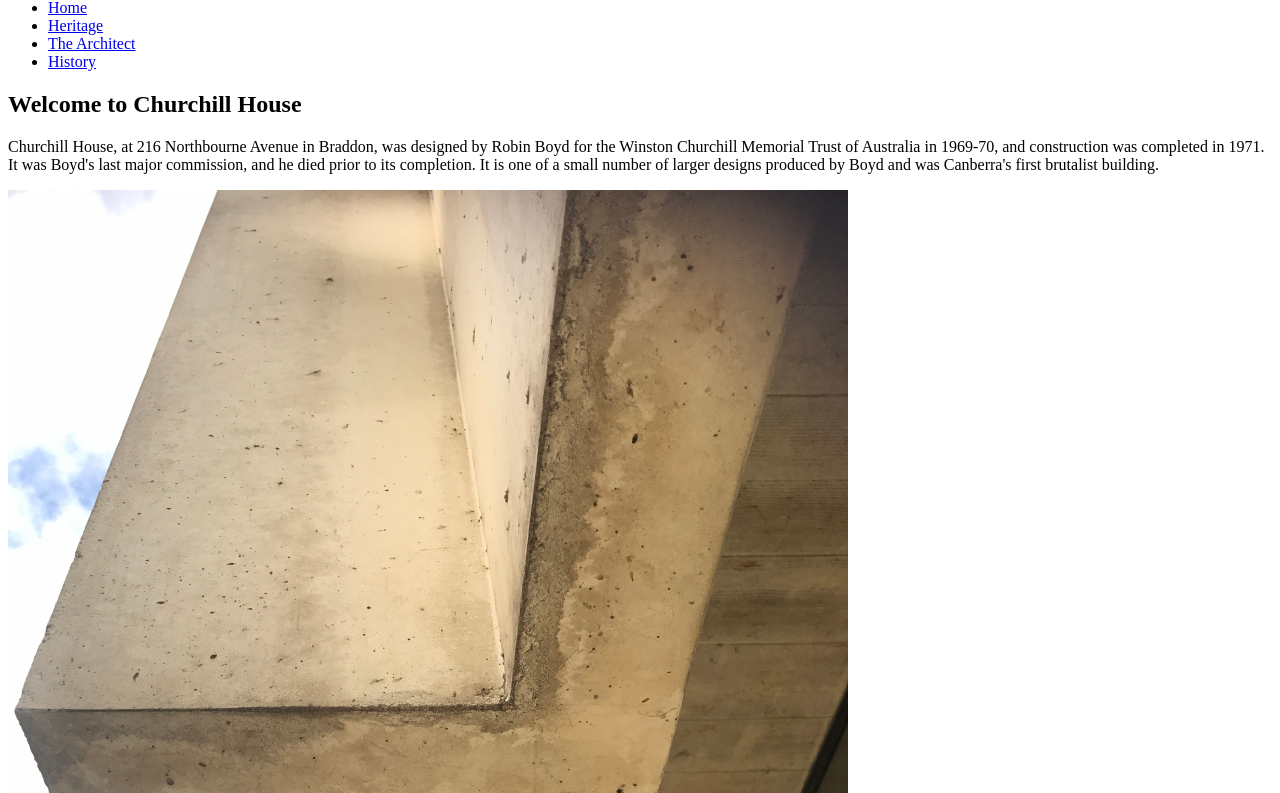
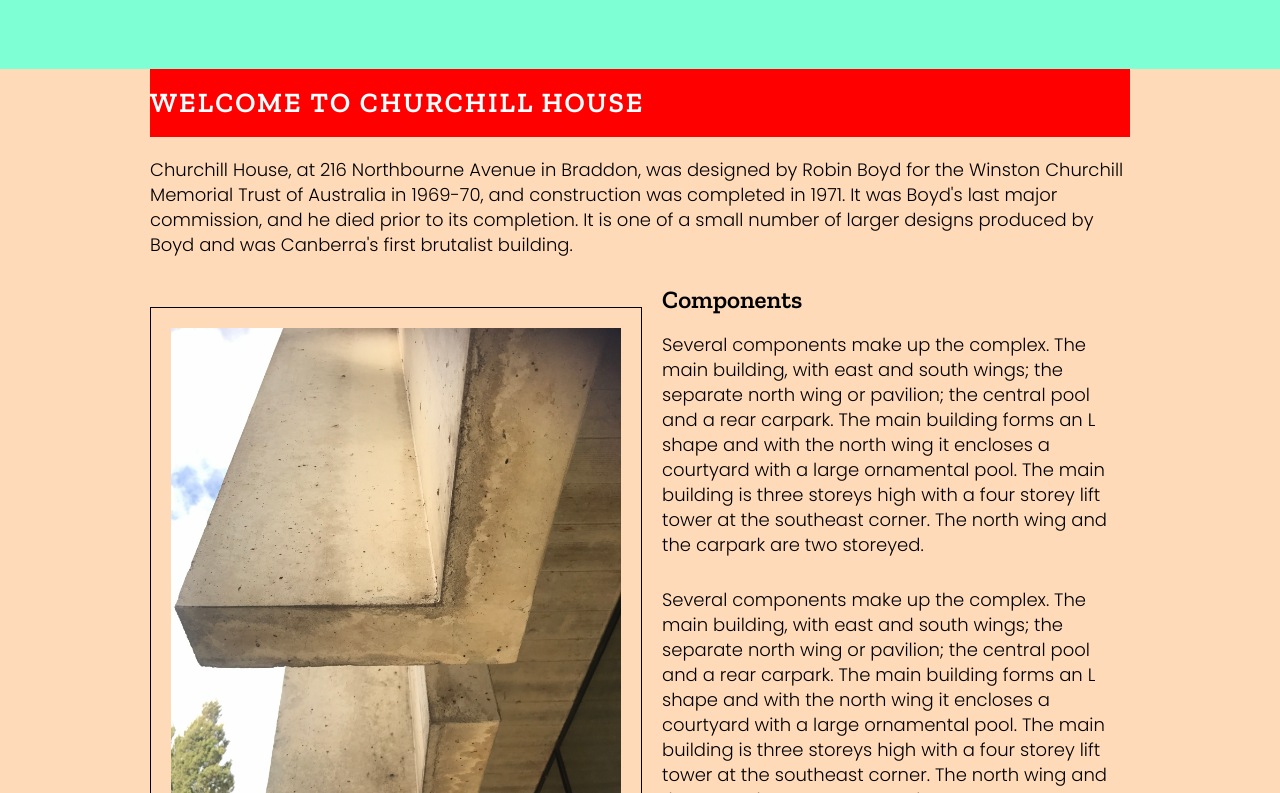
Before and after one commit to adamzzhang/11056-wednesday-wit, a plain HTML site: page index.html in a window 1280 px wide. Shown: the part 81-874 px from the top of the page. Drawn offline with nearby package versions, Linux system fonts and the light colour scheme.

Commit message:
Wednesday wk3

```diff
--- /dev/null
+++ b/assets/css/mystyles.css
@@ -0,0 +1,181 @@
+@import url('https://fonts.googleapis.com/css?family=Arvo:700|Poppins:300,400,400i,600|Open+Sans:300|Zilla+Slab:600&display=swap');
+
+body {
+    background-color: orange;
+    font-family: 'Poppins', sans-serif;
+    font-weight: 300;
+    font-size: 16px;
+
+}
+
+/* base typography */
+h1,
+h2,
+h3,
+h4,
+h5,
+h6 {
+    font-family: 'Zilla Slab', serif;
+    font-weight: 600;
+}
+
+h1 {
+    font-size: 30px;
+    text-align: center;
+    margin: 20px 0;
+
+}
+
+h2 {
+    font-size: 28px;
+    background-color: red;
+    padding: 20px 20px 20px 0;
+    text-transform: uppercase;
+    letter-spacing: 2px;
+    color: #ffffff;
+    margin-bottom: 20px;
+}
+
+h3 {
+    font-size: 25px;
+    margin: 20px 0;
+}
+
+p {
+    margin-bottom: 30px;
+    line-height: 25px;
+    font-size: 18px;
+}
+
+/*default lists*/
+ol,
+ul {
+    margin: 20px 0;
+    font-size: 18px;
+}
+
+ol {
+    list-style-type: decimal;
+}
+
+ul {
+    list-style-type: circle;
+}
+
+li {
+    margin-left: 40px;
+    padding-bottom: 5px;
+}
+
+/* link styling */
+
+a {
+    color: #99cc00;
+    text-decoration: none;
+}
+
+a:visited {
+    color: #99cc00;
+}
+
+a:hover {
+    text-decoration: underline;
+}
+
+a:active {
+    color: red;
+}
+
+/* navigation */
+nav ul {
+    /*    remove bullet point */
+    list-style-type: none;
+
+}
+
+nav ul li {
+    /*    remove default margin we added in*/
+    margin-left: 0;
+    /*    make them display across the page */
+    display: inline;
+    margin-right: 10px;
+}
+
+/*remove the marginn on the last item*/
+nav ul li:last-of-type {
+    margin-right: 0;
+}
+
+nav ul li a {
+    background-color: #000000;
+    color: #ffffff;
+    /*    padding when 2 numbers, TOP/BOTTOM LEFT/RIGHT*/
+    padding: 15px 30px;
+}
+
+nav ul li a:hover {
+    background-color: #ffffff;
+    color: #000000;
+    text-decoration: none;
+    /*    hide the underline */
+}
+
+
+/* base layout */
+.wrapper {
+    width: 980px;
+
+    /* MARGIN (shorthand): TOP/BOTTOM, LEFT/RIGHT */
+    margin: 0 auto;
+}
+
+header {
+    background-color: aquamarine;
+    height: 150px;
+}
+
+h1 {
+    display: inline-block;
+    float: left;
+    margin-top: 35px;
+}
+
+nav {
+    background-color: lightcoral;
+    height: 56px;
+    line-height: 56px;
+    display: inline-block;
+    float: right;
+
+}
+
+main {
+    background-color: peachpuff;
+    padding-bottom: 50px;
+}
+
+footer {
+    background-color: royalblue;
+    height: 200px;
+    padding-top: 20px;
+}
+
+/* general layout */
+
+img {
+    max-height: 600px;
+}
+
+.left-image {
+    float: left;
+    margin: 20px 20px 20px 0;
+    border: 1px solid #000000;
+    padding: 20px;
+    /*    background-color: #ffffff;*/
+}
+
+footer p {
+    font-size: 14px;
+    text-align: center;
+    color: #ffffff;
+}
--- /dev/null
+++ b/assets/css/reset.css
@@ -0,0 +1,48 @@
+/* http://meyerweb.com/eric/tools/css/reset/
+   v2.0 | 20110126
+   License: none (public domain)
+*/
+
+html, body, div, span, applet, object, iframe,
+h1, h2, h3, h4, h5, h6, p, blockquote, pre,
+a, abbr, acronym, address, big, cite, code,
+del, dfn, em, img, ins, kbd, q, s, samp,
+small, strike, strong, sub, sup, tt, var,
+b, u, i, center,
+dl, dt, dd, ol, ul, li,
+fieldset, form, label, legend,
+table, caption, tbody, tfoot, thead, tr, th, td,
+article, aside, canvas, details, embed,
+figure, figcaption, footer, header, hgroup,
+menu, nav, output, ruby, section, summary,
+time, mark, audio, video {
+	margin: 0;
+	padding: 0;
+	border: 0;
+	font-size: 100%;
+	font: inherit;
+	vertical-align: baseline;
+}
+/* HTML5 display-role reset for older browsers */
+article, aside, details, figcaption, figure,
+footer, header, hgroup, menu, nav, section {
+	display: block;
+}
+body {
+	line-height: 1;
+}
+ol, ul {
+	list-style: none;
+}
+blockquote, q {
+	quotes: none;
+}
+blockquote:before, blockquote:after,
+q:before, q:after {
+	content: '';
+	content: none;
+}
+table {
+	border-collapse: collapse;
+	border-spacing: 0;
+}
--- a/index.html
+++ b/index.html
@@ -5,10 +5,16 @@
 <head>
     <title>Churchill House</title>
     <meta charset="utf-8">
+
+    <link rel="stylesheet" type="text/css" href="assets/css/reset.css">
+    <link rel="stylesheet" type="text/css" href="assets/css/mystyles.css">
 </head>
 
 <body>
+
+
     <header>
+        <div class="wrapper">
             <h1><a href="index.html">Churchill House</a></h1>
 
             <nav>
@@ -19,17 +25,23 @@
                     <li><a href="history.html">History</a></li>
                 </ul>
             </nav>
+        </div>
     </header>
 
+
     <main>
+        <div class="wrapper">
 
             <h2>Welcome to Churchill House</h2>
 
             <p>Churchill House, at 216 Northbourne Avenue in Braddon, was designed by Robin Boyd for the Winston Churchill Memorial Trust of Australia in 1969-70, and construction was completed in 1971. It was Boyd's last major commission, and he died prior to its completion. It is one of a small number of larger designs produced by Boyd and was Canberra's first brutalist building.</p>
 
-        <img src="assets/images/churchill-house-23.jpg" alt="Churchill House" />
+            <img class="left-image" src="assets/images/churchill-house-23.jpg" alt="Churchill House" />
 
             <h3>Components</h3>
+            <p>Several components make up the complex. The main building, with east and south wings; the separate north wing or pavilion; the central pool and a rear carpark. The main building forms an L shape and with the north wing it encloses a courtyard with a large ornamental pool. The main building is three storeys high with a four storey lift tower at the southeast corner. The north wing and the carpark are two storeyed.</p>
+
+            <p>Several components make up the complex. The main building, with east and south wings; the separate north wing or pavilion; the central pool and a rear carpark. The main building forms an L shape and with the north wing it encloses a courtyard with a large ornamental pool. The main building is three storeys high with a four storey lift tower at the southeast corner. The north wing and the carpark are two storeyed.</p>
             <p>Several components make up the complex. The main building, with east and south wings; the separate north wing or pavilion; the central pool and a rear carpark. The main building forms an L shape and with the north wing it encloses a courtyard with a large ornamental pool. The main building is three storeys high with a four storey lift tower at the southeast corner. The north wing and the carpark are two storeyed.</p>
 
             <h3>Alterations</h3>
@@ -50,12 +62,15 @@
             </ol>
 
 
-
+        </div>
     </main>
 
     <footer>
+        <div class="wrapper">
             <p>This website was produced by students in the Faculty of Arts &amp; Design, University of Canberra, 2019.</p>
+        </div>
     </footer>
+
 
 </body>
 
```
Also changed, not shown: 1 other file. Lines whose indentation alone changed are shown as unchanged.
